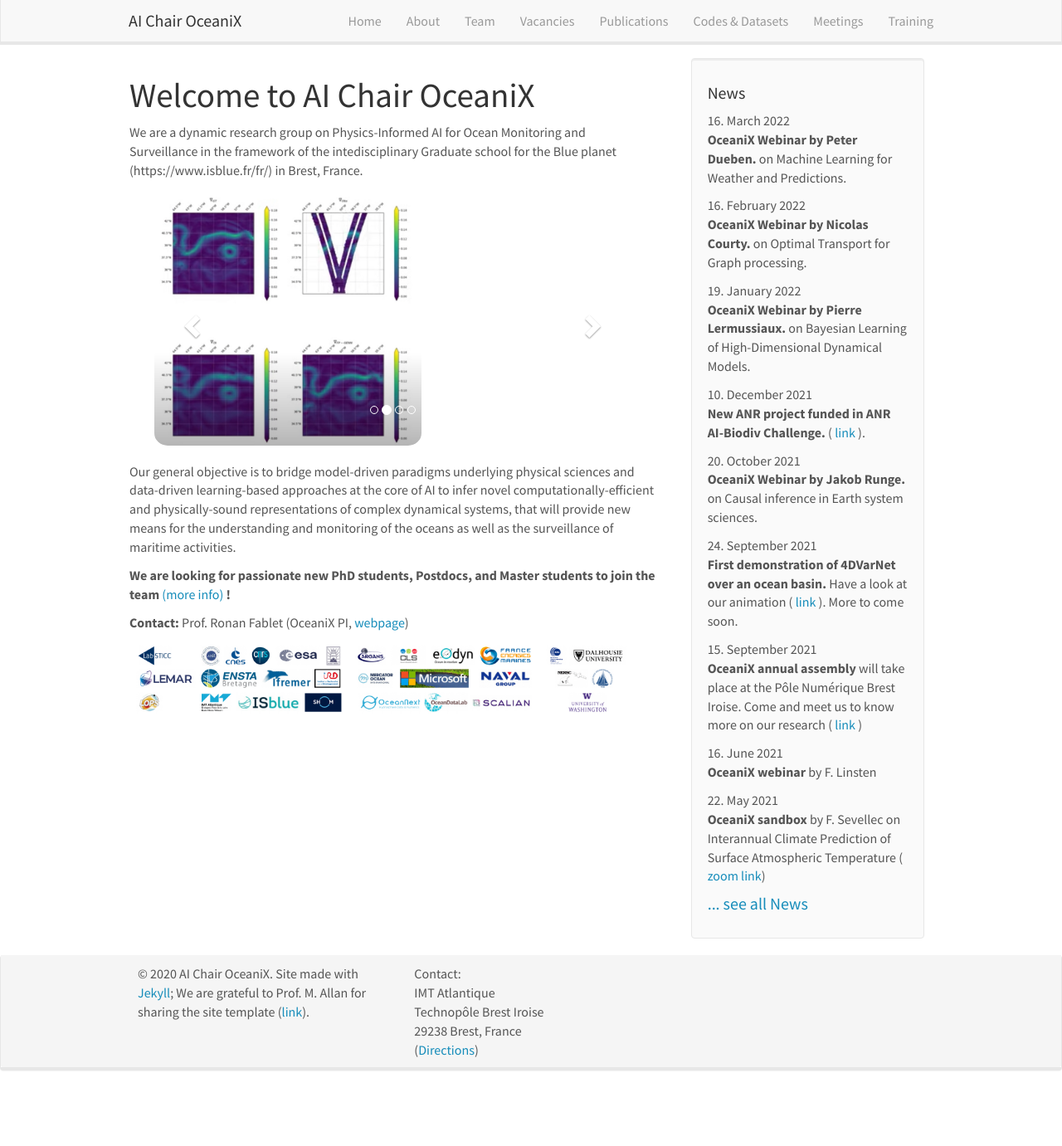
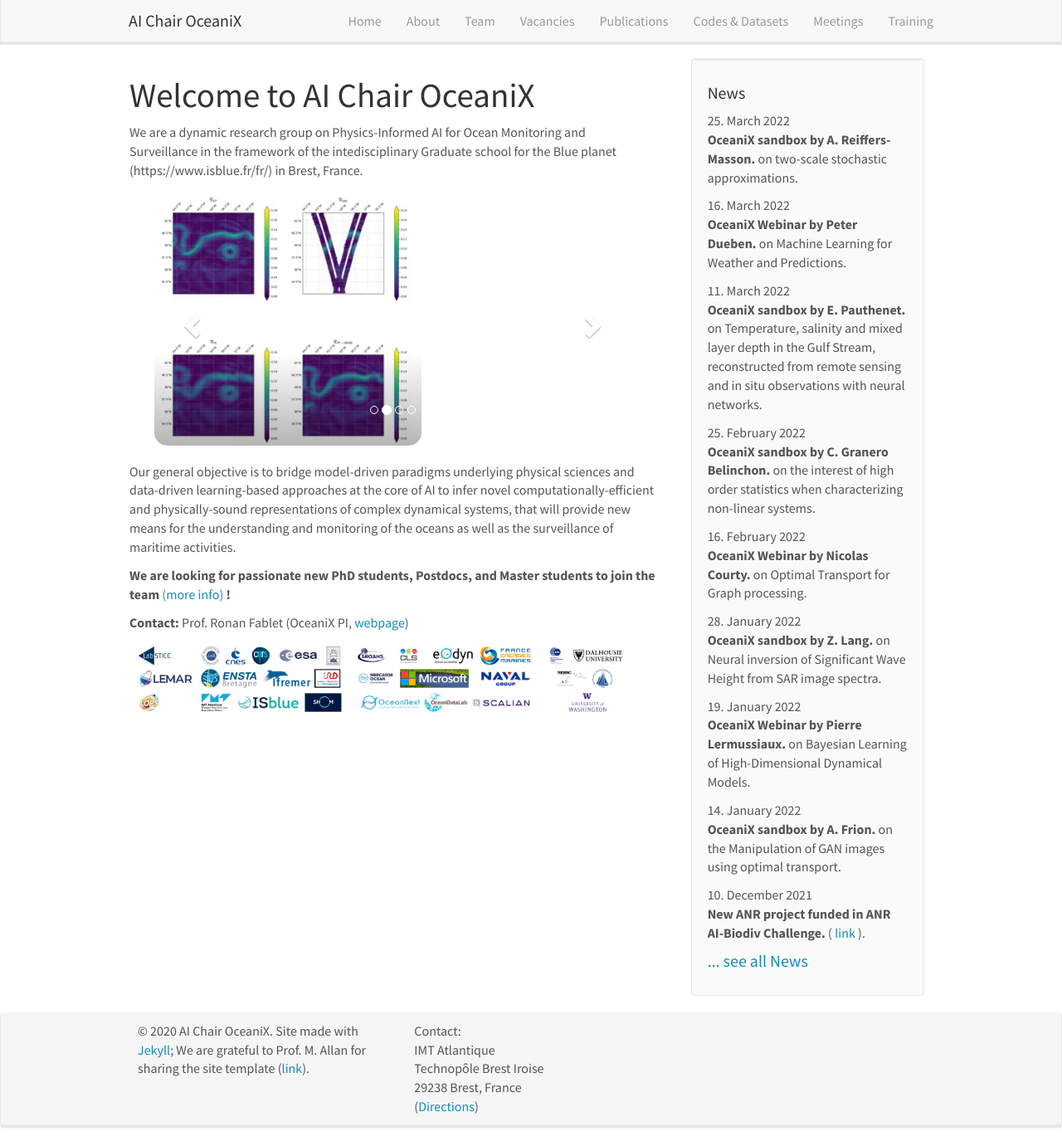
Before and after one commit to CIA-Oceanix/CIA-Oceanix.github.io, a Jekyll site: the page built from _pages/home.md, in a window 1280 px wide and 1381 px high. Shown: the whole window at 83% size. Built offline with Jekyll 4.4.1, drawn with Linux system fonts in a browser that asks for light colours; nearby versions of some CDN libraries.

Commit message:
Update news.yml

```diff
--- a/_data/news.yml
+++ b/_data/news.yml
@@ -1,11 +1,26 @@
+- date: 25. March 2022
+  headline: " <b> OceaniX sandbox by A. Reiffers-Masson. </b> on two-scale stochastic approximations."
+
 - date: 16. March 2022
   headline: " <b> OceaniX Webinar by Peter Dueben. </b> on Machine Learning for Weather and Predictions."
+
+- date: 11. March 2022
+  headline: " <b> OceaniX sandbox by E. Pauthenet. </b> on Temperature, salinity and mixed layer depth in the Gulf Stream, reconstructed from remote sensing and in situ observations with neural networks."
+
+- date: 25. February 2022
+  headline: " <b> OceaniX sandbox by C. Granero Belinchon. </b> on the interest of high order statistics when characterizing non-linear systems."
 
 - date: 16. February 2022
   headline: " <b> OceaniX Webinar by Nicolas Courty. </b> on Optimal Transport for Graph processing."
 
+- date: 28. January 2022
+  headline: " <b> OceaniX sandbox by Z. Lang. </b> on Neural inversion of Significant Wave Height from SAR image spectra."
+
 - date: 19. January 2022
   headline: " <b> OceaniX Webinar by Pierre Lermussiaux. </b> on Bayesian Learning of High-Dimensional Dynamical Models."
+
+- date: 14. January 2022
+  headline: " <b> OceaniX sandbox by A. Frion. </b> on the Manipulation of GAN images using optimal transport."
 
 - date: 10. December 2021
   headline: " <b> New ANR project funded in ANR AI-Biodiv Challenge. </b> (<a href='https://dataanalyticspost.com/projet-fish-predict/'> link </a>)."
```
